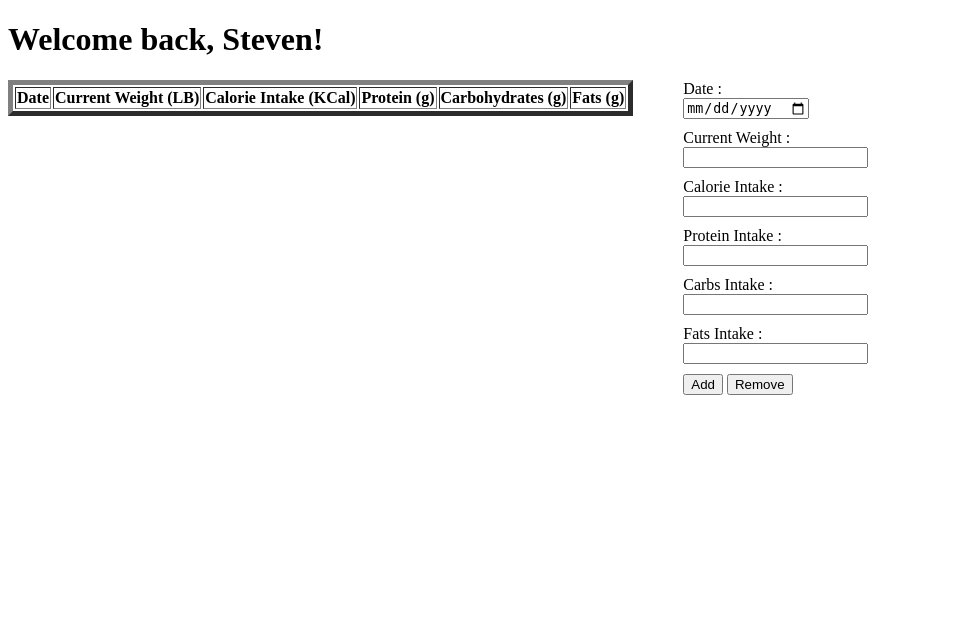
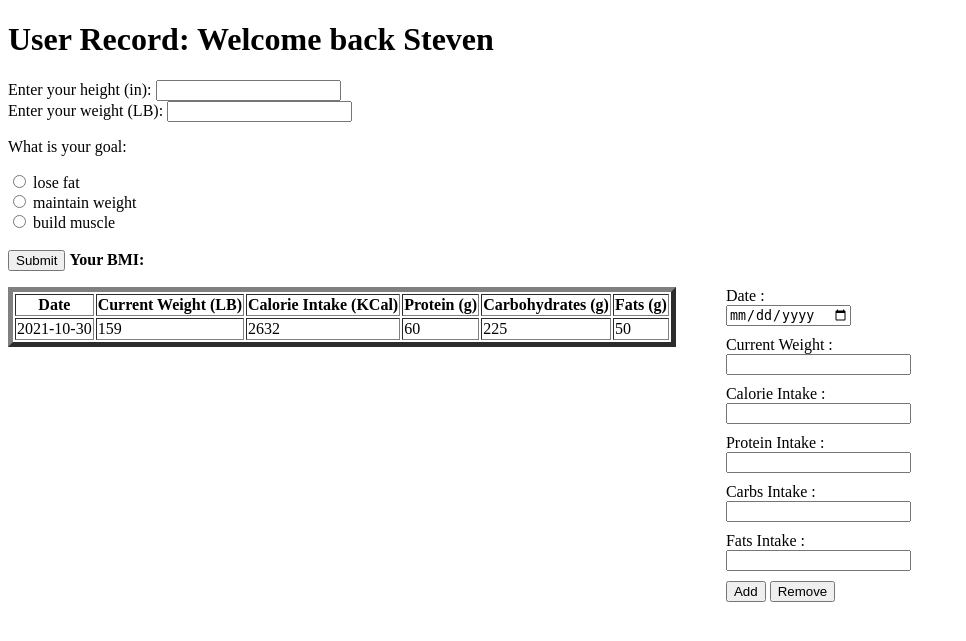
Before and after one commit to Jalen12345/HealthSpace, a Python web app: template Project/group25django/Dashboard/Templates/index.html in a window 1280 px wide. Shown: the top 641 px of the page, without its empty margins (0-966 px from the left). Run offline with Jinja, Linux system fonts and the light colour scheme; the template is opened without the code that fills it, so the values that code supplies are empty.

Commit message:
completed dashboard html

```diff
--- a/Project/group25django/Dashboard/Templates/index.html
+++ b/Project/group25django/Dashboard/Templates/index.html
@@ -37,8 +37,51 @@
 </head>
 
 <body>
+    <h1>User Record: Welcome back Steven</h1>
 
-    <h1>Welcome back, Steven!</h1>
+    Enter your height (in): <input type="number" value="" id="height">
+    <br>
+    Enter your weight (LB): <input type="number" value="" id="weight">
+    <br>
+    <p>What is your goal:</p>
+    <input type="radio" id="goal1" name="goal" value="lose">
+    <label for="goal1">lose fat</label><br>
+    <input type="radio" id="goal2" name="goal" value="maintain">
+    <label for="goal2">maintain weight</label><br>
+    <input type="radio" id="goal3" name="goal" value="build">
+    <label for="goal3">build muscle</label><br><br>
+    <input type="Submit" value="Submit" onclick="return calcBMI()">
+    <b> Your BMI: </b>
+    <span id="BMI"></span>
+    <p id="macros"></p>
+
+
+
+
+    <script>
+        function calcBMI() {
+            var h, w, BMI
+            h = document.getElementById("height").value;
+            w = document.getElementById("weight").value;
+            document.getElementById('BMI').innerHTML = (w * (703)) / (h * h);
+
+            var sel = document.getElementsByName("goal");
+            if (sel[0].checked) {
+                document.getElementById("macros").innerHTML = "Based on your BMI and goal, you should eat " + 0.85 * w + " g of protein, " + 0.4 * w + " g of fat and rest in carbs. Please track your daily macros below to meet these goals."
+            } else if (sel[1].checked) {
+                document.getElementById("macros").innerHTML = "Based on your BMI and goal, you should eat " + 0.85 * w + "g of protein" + 0.4 * w + " g of fat" + "and rest in carbs. Please track your daily macros below to meet these goals."
+            } else {
+                document.getElementById("macros").innerHTML = "Based on your BMI and goal, you should eat " + 0.85 * w + "g of protein" + 0.4 * w + " g of fat" + "and rest in carbs. Please track your daily macros below to meet these goals."
+            }
+
+        }
+    </script>
+    <!--  Adapted and modifiedfrom tutorial shown below
+    - 1BestCSharp Blog
+    - 4/4/2017
+    - Whttps://www.youtube.com/watch?v=KnKMGCSPj3Y
+    >
+    -->
     <div class="container">
         <div class="tab tab-1">
             <table id="table" border="5">
@@ -50,17 +93,14 @@
                     <th>Carbohydrates (g)</th>
                     <th>Fats (g)</th>
                 </tr>
-                {% for entry in userMacros %}
                 <tr>
-                    <th>{{entry.user}}</th>
-                    <th>{{entry.date}}</th>
-                    <th>{{entry.currentWeight}}</th>
-                    <th>{{entry.calories}}</th>
-                    <th>{{entry.protein}}</th>
-                    <th>{{entry.fat}}</th>
-                    <th>{{entry.carbs}}</th>
+                    <td>2021-10-30</td>
+                    <td>159</td>
+                    <td>2632</td>
+                    <td> 60 </td>
+                    <td> 225 </td>
+                    <td> 50 </td>
                 </tr>
-                {% endfor %}
             </table>
         </div>
         <div class="tab tab-2">
@@ -81,6 +121,42 @@
 
         var rIndex,
             table = document.getElementById("table");
+
+        function checkEmptyInput() {
+            var isEmpty = false,
+                dat = document.getElementById("dat").value,
+                weight = document.getElementById("weight").value,
+                cal = document.getElementById("cal").value;
+            protein = document.getElementById("dat").value,
+                carb = document.getElementById("weight").value,
+                fats = document.getElementById("cal").value;
+
+            if (dat === "") {
+                alert("Date Cannot Be Empty");
+                isEmpty = true;
+            }
+            else if (weight === "") {
+                alert("Weight Cannot Be Empty");
+                isEmpty = true;
+            }
+            else if (cal === "") {
+                alert("Calorie Cannot Be Empty");
+                isEmpty = true;
+            }
+            else if (protein === "") {
+                alert("Protein Cannot Be Empty");
+                isEmpty = true;
+            }
+            else if (carb === "") {
+                alert("Carbohydrates Cannot Be Empty");
+                isEmpty = true;
+            }
+            else if (fats === "") {
+                alert("Fats Cannot Be Empty");
+                isEmpty = true;
+            }
+            return isEmpty;
+        }
 
         function addHtmlTableRow() {
             if (!checkEmptyInput()) {
```
